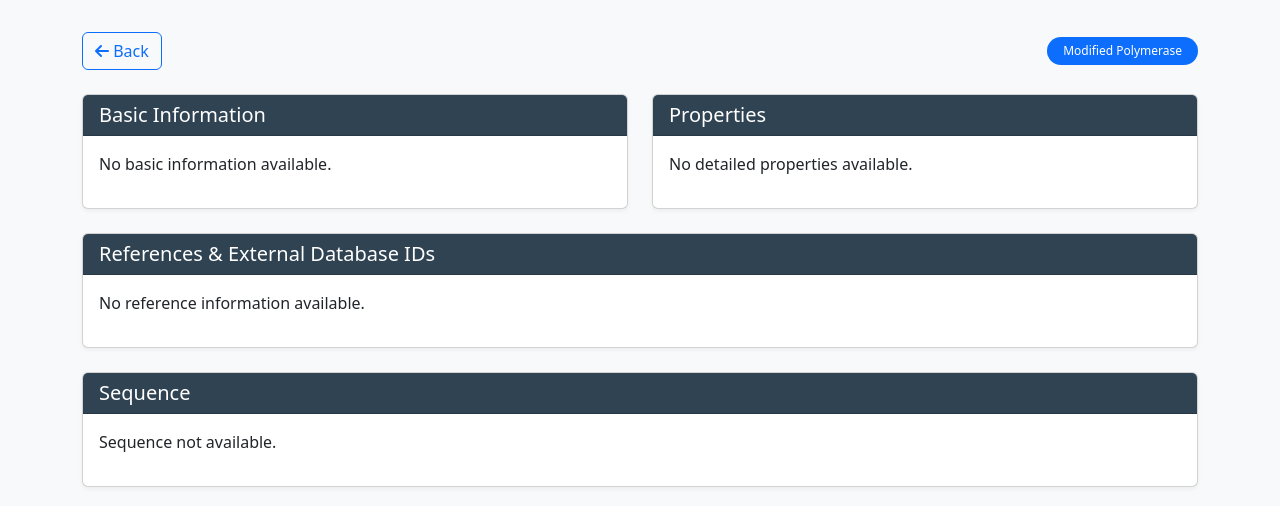
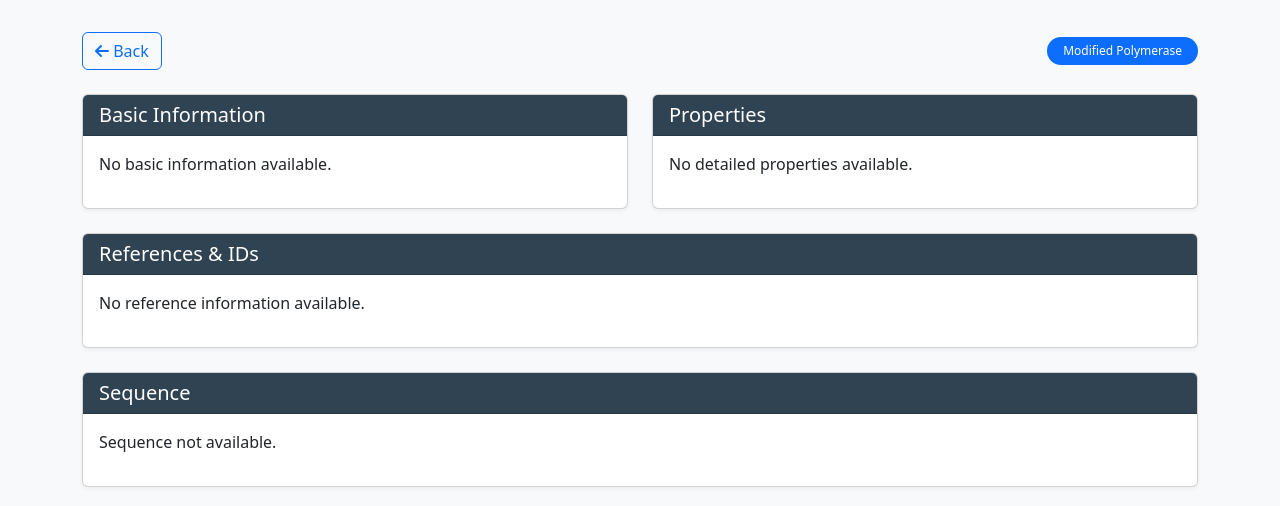
Before and after one commit to zia098/PolymDB_dj, a Django app: template polymes/templates/polymes/modified_detail.html in a window 1280 px wide. Shown: the top 506 px of the page. Run offline with Django 5.2, Linux system fonts and the light colour scheme; the template is opened without the code that fills it, so the values that code supplies are empty.

Commit message:
Update modified_detail.html

```diff
--- a/polymes/templates/polymes/modified_detail.html
+++ b/polymes/templates/polymes/modified_detail.html
@@ -201,7 +201,7 @@
     <!-- Reference & External IDs Section -->
     <div class="card mb-4">
       <div class="card-header">
-        <h5 class="mb-0">References & External Database IDs</h5>
+        <h5 class="mb-0">References & IDs</h5>
       </div>
       <div class="card-body">
         <div class="row">
```
